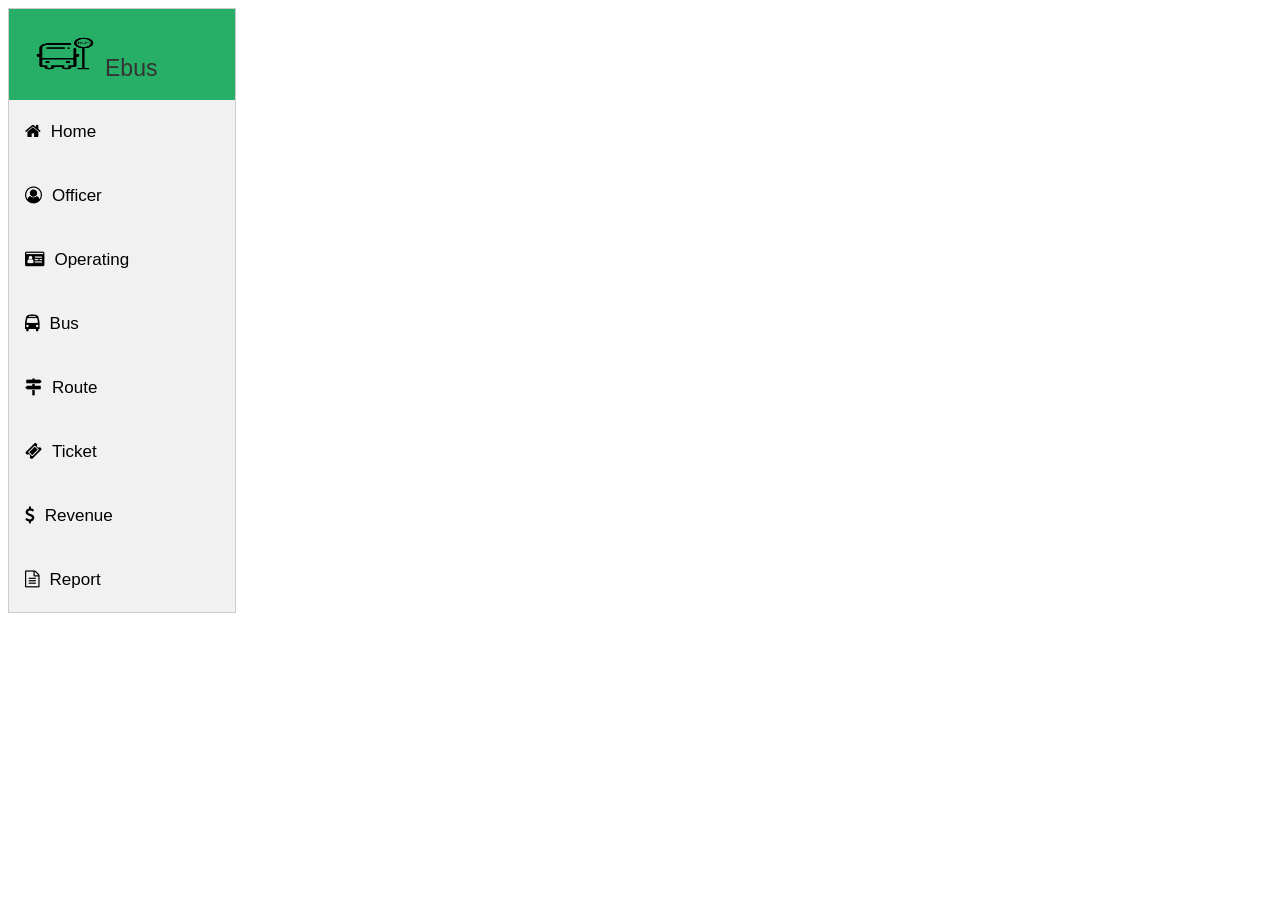
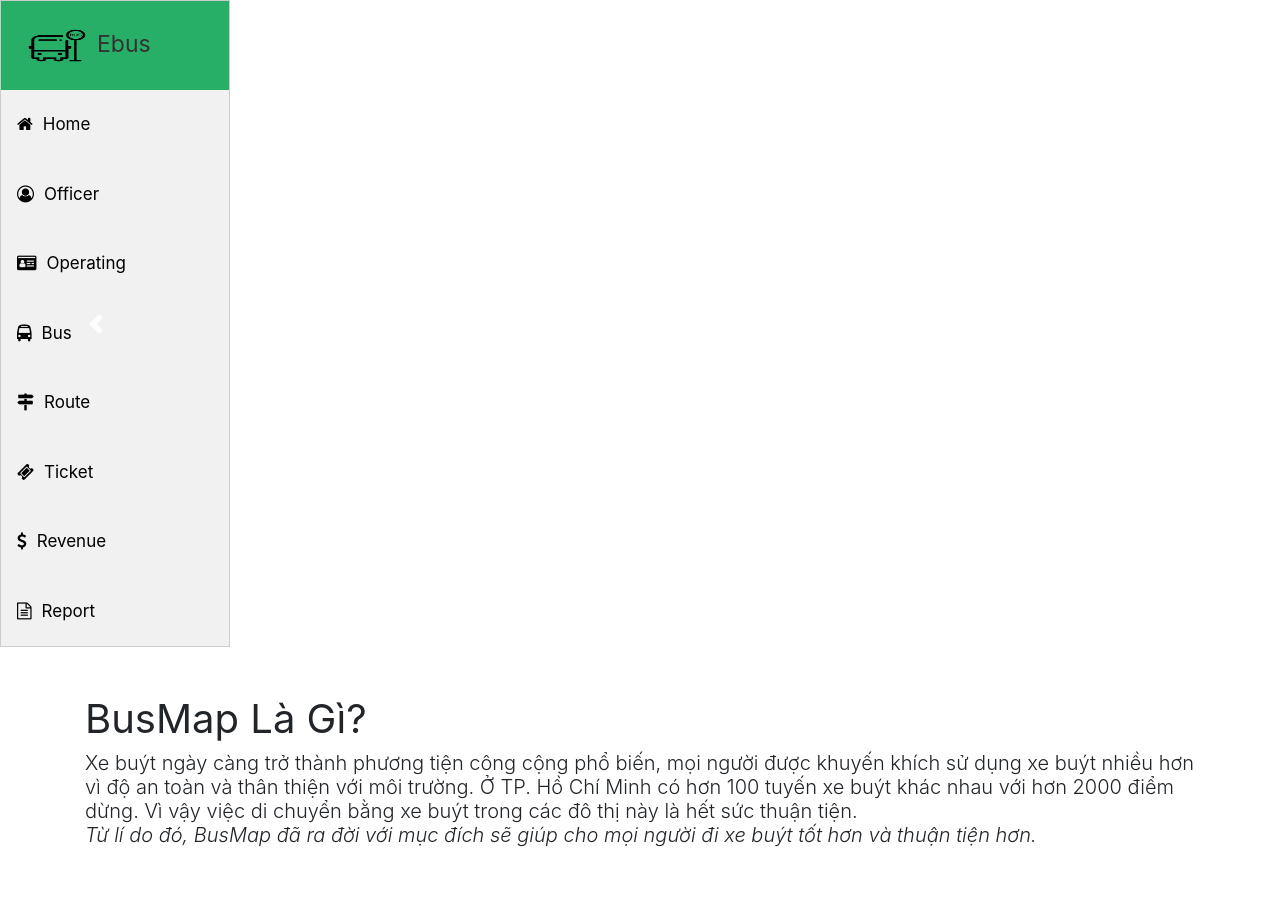
Before and after one commit to ThinhNguyen100199/DACS-1, a PHP site: page / in a window 1280 px wide. Before the commit the page ends 613 px from the top, so only its background shows below. Run offline with PHP 8.4, Linux system fonts and the light colour scheme; grey boxes are pictures that could not be loaded.

Commit message:
Update index.php

```diff
--- a/index.php
+++ b/index.php
@@ -9,6 +9,13 @@
 		<link href="https://fonts.googleapis.com/css?family=Roboto+Slab:400,500,700&display=swap&subset=vietnamese" rel="stylesheet">
 		<link rel="stylesheet" type="text/css" href="https://stackpath.bootstrapcdn.com/font-awesome/4.7.0/css/font-awesome.min.css">
 		<script type="text/javascript" src="js/main.js"></script>
+	<link
+		href="https://stackpath.bootstrapcdn.com/bootstrap/4.3.1/css/bootstrap.min.css"
+		rel="stylesheet"
+	/>
+	<script src="https://cdnjs.cloudflare.com/ajax/libs/jquery/3.4.1/jquery.slim.min.js"></script>
+	<script src="https://stackpath.bootstrapcdn.com/bootstrap/4.3.1/js/bootstrap.bundle.min.js"></script>
+	<meta name="viewport" content="width=device-width, initial-scale=1" />
 	</head>
 
 	<body>
@@ -53,8 +60,96 @@
 	  	<!-- Tab End -->
 
 	  	<!-- Nội dung của Ebus -->
-	  	<div id="content">
-
+	  	<div id="Ebus">
+				<div
+			id="carouselExampleIndicators"
+			class="carousel slide"
+			data-ride="carousel"
+		>
+			<ol class="carousel-indicators">
+				<li
+					data-target="#carouselExampleIndicators"
+					data-slide-to="0"
+					class="active"
+				></li>
+				<li data-target="#carouselExampleIndicators" data-slide-to="1"></li>
+				<li data-target="#carouselExampleIndicators" data-slide-to="2"></li>
+			</ol>
+			<div class="carousel-inner" role="listbox">
+				<!-- Slide One - Set the background image for this slide in the line below -->
+				<div
+					class="carousel-item active"
+					style="
+						background-image: url('https://images.unsplash.com/photo-1544620347-c4fd4a3d5957?ixlib=rb-1.2.1&ixid=eyJhcHBfaWQiOjEyMDd9&auto=format&fit=crop&w=1049&q=80https://unsplash.com/photos/6mcVaoGNz1w');
+					"
+				>
+					<div class="carousel-caption d-none d-md-block">
+						<h3 class="display-4">First Slide</h3>
+						<p class="lead">This is a description for the first slide.</p>
+					</div>
+				</div>
+				<!-- Slide Two - Set the background image for this slide in the line below -->
+				<div
+					class="carousel-item"
+					style="
+						background-image: url('https://images.unsplash.com/photo-1520105072000-f44fc083e508?ixlib=rb-1.2.1&ixid=eyJhcHBfaWQiOjEyMDd9&auto=format&fit=crop&w=1189&q=80https://source.unsplash.com/wfh8dDlNFOk/1920x1080');
+					"
+				>
+					<div class="carousel-caption d-none d-md-block">
+						<h3 class="display-4">Second Slide</h3>
+						<p class="lead">This is a description for the second slide.</p>
+					</div>
+				</div>
+				<!-- Slide Three - Set the background image for this slide in the line below -->
+				<div
+					class="carousel-item"
+					style="
+						background-image: url('https://images.unsplash.com/photo-1578634427572-83cf0bf3ae8d?ixlib=rb-1.2.1&ixid=eyJhcHBfaWQiOjEyMDd9&auto=format&fit=crop&w=1050&q=80');
+					"
+				>
+					<div class="carousel-caption d-none d-md-block">
+						<h3 class="display-4">Third Slide</h3>
+						<p class="lead">This is a description for the third slide.</p>
+					</div>
+				</div>
+			</div>
+			<a
+				class="carousel-control-prev"
+				href="#carouselExampleIndicators"
+				role="button"
+				data-slide="prev"
+			>
+				<span class="carousel-control-prev-icon" aria-hidden="true"></span>
+				<span class="sr-only">Previous</span>
+			</a>
+			<a
+				class="carousel-control-next"
+				href="#carouselExampleIndicators"
+				role="button"
+				data-slide="next"
+			>
+				<span class="carousel-control-next-icon" aria-hidden="true"></span>
+				<span class="sr-only">Next</span>
+			</a>
+		</div>
+	</header>
+	<!-- Page Content -->
+	<section class="py-5">
+		<div class="container">
+			<h1 class="font-weight-light"><strong> BusMap Là Gì?</strong></h1>
+			<h5 class="lead">
+				Xe buýt ngày càng trở thành phương tiện công cộng phổ biến, mọi
+				người được khuyến khích sử dụng xe buýt nhiều hơn vì độ an toàn và
+				thân thiện với môi trường. Ở TP. Hồ Chí Minh có hơn 100 tuyến xe
+				buýt khác nhau với hơn 2000 điểm dừng. Vì vậy việc di chuyển bằng xe
+				buýt trong các đô thị này là hết sức thuận tiện.<br />
+				<i
+					>Từ lí do đó, BusMap đã ra đời với mục đích sẽ giúp cho mọi người
+					đi xe buýt tốt hơn và thuận tiện hơn.
+				</i>
+			</h5>
+		</div>
+	</section>
 
 	  	</div>
 	  	<!--Ebus End -->
```
